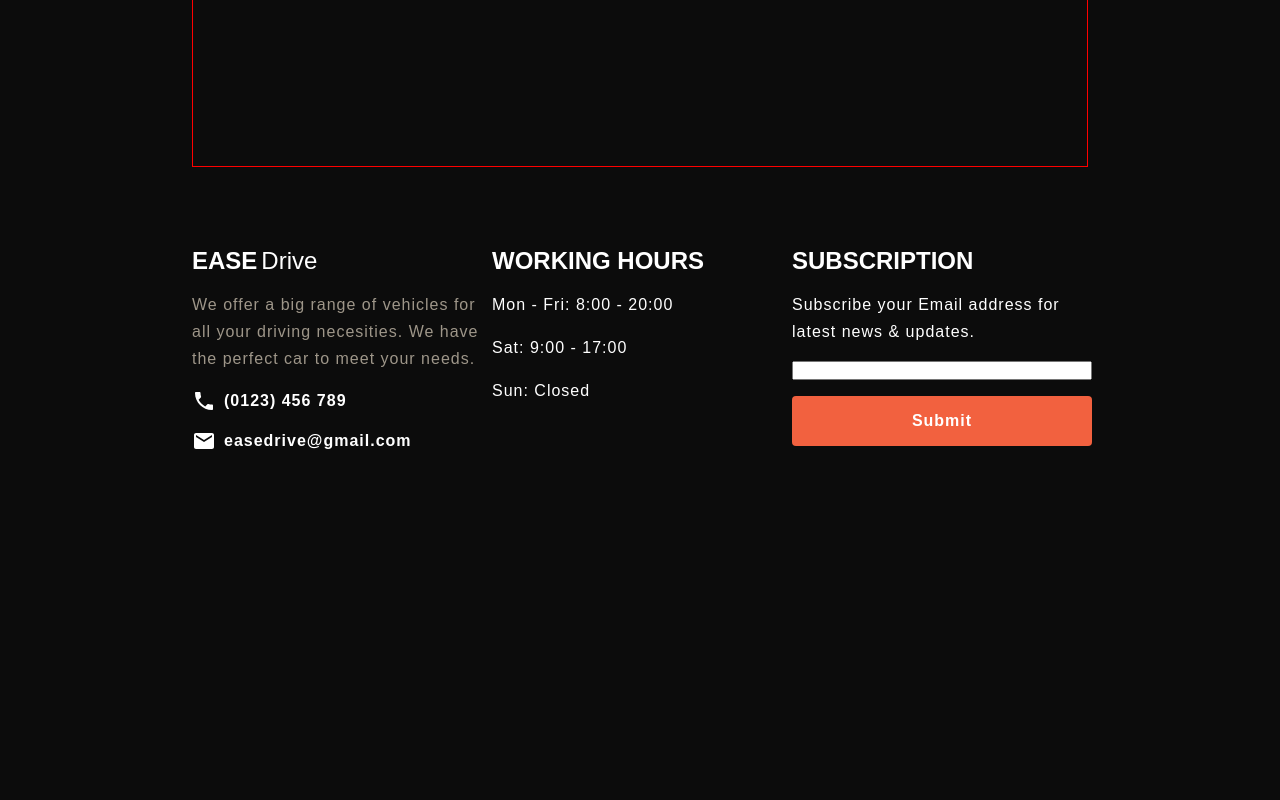
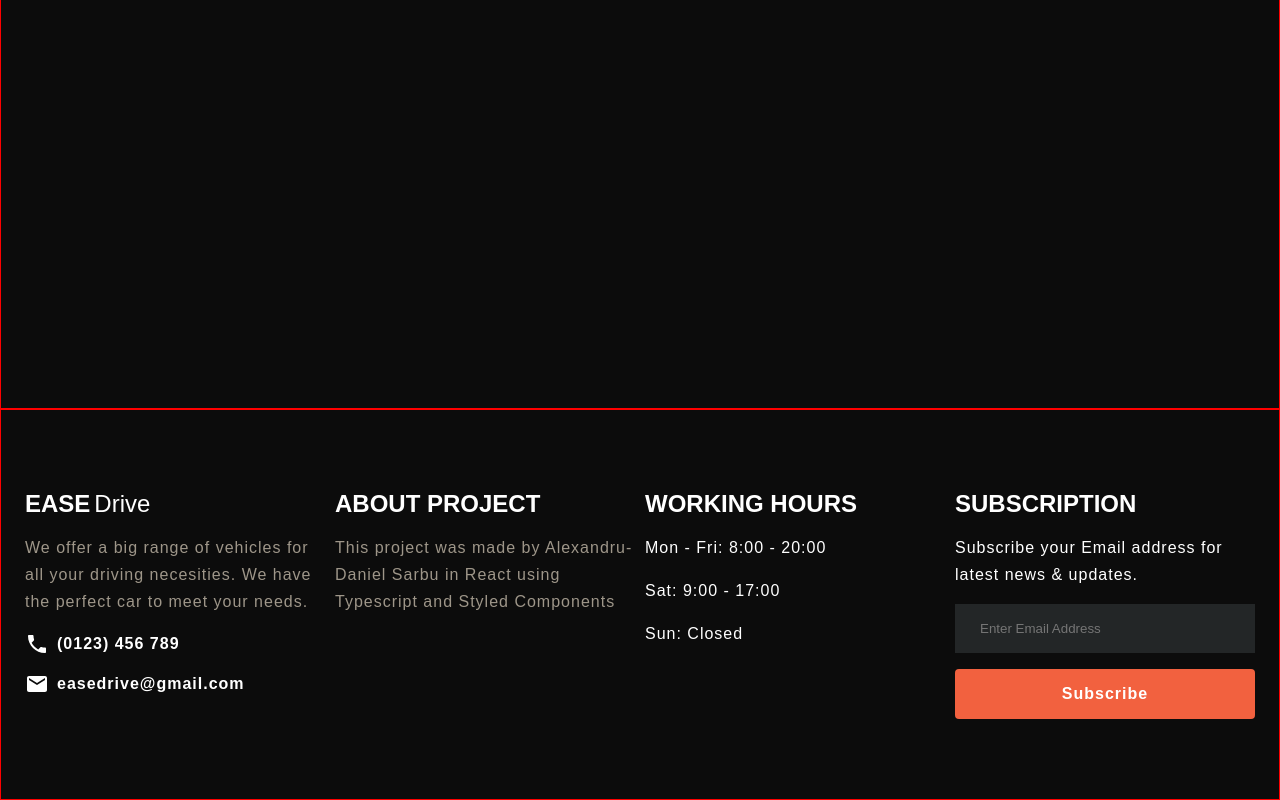
Before and after one commit to Xaphan64/DriveEase, a React (Create React App) app: page / in a window 1280 px wide. Shown: the part 453-1253 px from the top of the page. Before the commit the page ends 986 px from the top, so only its background shows below. Built offline with nearby package versions, Linux system fonts and the light colour scheme.

Commit message:
added footer subscription form functionality

```diff
--- a/src/components/GlobalStyles.ts
+++ b/src/components/GlobalStyles.ts
@@ -6,11 +6,26 @@ const GlobalStyles = createGlobalStyle`
     padding: 0;
     box-sizing:border-box;
     font-family: Poppins,sans-serif;
+
+    /* Firefox */
+    scrollbar-width: thin;
+    scrollbar-color: #f2613f transparent;
+
+    /* Chrome, Edge & Safari */
+    ::-webkit-scrollbar-track {
+    background-color: transparent;
+    }
+
+    ::-webkit-scrollbar-thumb {
+    border-radius: 20px;
+    border: 3px solid #f2613f;
+    }
 }
 
 body {
     color: #ffffff;
     background-color: #0C0C0C;
+
 
     //color for buttons: F2613F
 }
--- /dev/null
+++ b/src/components/atoms/Input/Input.style.ts
@@ -0,0 +1,18 @@
+import styled from "styled-components";
+import CustomInput from "./Input";
+
+export const StyledInput = styled(CustomInput)`
+  padding: 16px 24px;
+  background-color: #232627;
+  color: #ffffff;
+  border: 1px solid #232627;
+
+  &:focus {
+    outline: none;
+    border: 1px solid #f2613f;
+  }
+
+  &::placeholder {
+    text-transform: capitalize;
+  }
+`;
--- /dev/null
+++ b/src/components/atoms/Input/Input.tsx
@@ -0,0 +1,49 @@
+// ASSETS
+
+// STYLES
+
+// LIBRARIES
+
+// MISC
+
+// COMPONENTS
+
+// CONFIGURATION
+interface InputProps {
+  type: string;
+  name: string;
+  placeholder: string;
+  onChange: (event: React.ChangeEvent<HTMLInputElement>) => void;
+  defaultValue?: string;
+  value?: string;
+  className?: string;
+  required?: boolean;
+}
+
+const CustomInput = (props: InputProps) => {
+  // PROPERTIES
+
+  // API REQUESTS
+
+  // LIBRARY CONSTANTS
+
+  // STATE CONSTANTS
+
+  // LIFE CYCLE
+
+  // EVENT HANDLERS
+  return (
+    <input
+      type={props.type}
+      name={props.name}
+      placeholder={props.placeholder}
+      onChange={props.onChange}
+      defaultValue={props.defaultValue}
+      value={props.value}
+      className={props.className}
+      required={props.required}
+    />
+  );
+};
+
+export default CustomInput;
--- /dev/null
+++ b/src/components/hooks/useForm.ts
@@ -0,0 +1,24 @@
+import { useState } from "react";
+
+export const useForm = (initialState: Record<string, any> = {}) => {
+  const [inputValues, setInputValues] = useState(initialState);
+
+  const resetForm = () => {
+    setInputValues(initialState);
+  };
+
+  const handleInputChange = (event: React.ChangeEvent<HTMLInputElement>) => {
+    const { name, value } = event.target;
+
+    setInputValues({
+      ...inputValues,
+      [name]: value,
+    });
+  };
+
+  return {
+    inputValues,
+    handleInputChange,
+    resetForm,
+  };
+};
--- a/src/components/layout/Footer/Footer.style.ts
+++ b/src/components/layout/Footer/Footer.style.ts
@@ -35,3 +35,9 @@ export const StyledFooterContact = styled.div`
   gap: 8px;
   align-items: center;
 `;
+
+export const StyledFooterForm = styled.form`
+  display: flex;
+  flex-direction: column;
+  gap: 16px;
+`;
--- a/src/components/layout/Footer/Footer.tsx
+++ b/src/components/layout/Footer/Footer.tsx
@@ -4,8 +4,11 @@ import EmailIcon from "@mui/icons-material/Email";
 
 // STYLES
 import { StyledContainer } from "../Layout/Layout.style";
-import { StyledFooterContact, StyledFooterItem, StyledFooterText, StyledFooterTitle } from "./Footer.style";
+import { StyledFooterContact, StyledFooterForm, StyledFooterItem } from "./Footer.style";
+import { StyledFooterText, StyledFooterTitle } from "./Footer.style";
 import { OrangeButton } from "../../atoms/Button/Button.style";
+import { StyledInput } from "../../atoms/Input/Input.style";
+import { useForm } from "../../hooks/useForm";
 
 // LIBRARIES
 
@@ -29,6 +32,9 @@ const Footer = () => {
   // LIBRARY CONSTANTS
 
   // STATE CONSTANTS
+  const { inputValues, handleInputChange, resetForm } = useForm({
+    subscription: "",
+  });
 
   // LIFE CYCLE
 
@@ -36,11 +42,13 @@ const Footer = () => {
   const handleSubscription = (event: React.FormEvent) => {
     event.preventDefault();
 
-    console.log("subscribed");
+    console.log("The", inputValues.subscription, "was subscribed to the newsletter");
+
+    resetForm();
   };
 
   return (
-    <StyledContainer $padding="80px 0" $alignItems="flex-start">
+    <StyledContainer $padding="80px 24px" $alignItems="flex-start">
       <StyledFooterItem>
         <StyledFooterTitle>
           EASE
@@ -65,6 +73,14 @@ const Footer = () => {
       </StyledFooterItem>
 
       <StyledFooterItem>
+        <StyledFooterTitle $textTransform="uppercase">about project</StyledFooterTitle>
+
+        <StyledFooterText color="#9e9689">
+          This project was made by Alexandru-Daniel Sarbu in React using Typescript and Styled Components
+        </StyledFooterText>
+      </StyledFooterItem>
+
+      <StyledFooterItem>
         <StyledFooterTitle $textTransform="uppercase">working hours</StyledFooterTitle>
 
         <StyledFooterText>Mon - Fri: 8:00 - 20:00</StyledFooterText>
@@ -79,11 +95,20 @@ const Footer = () => {
 
         <StyledFooterText>Subscribe your Email address for latest news & updates.</StyledFooterText>
 
-        <input />
+        <StyledFooterForm>
+          <StyledInput
+            type="email"
+            name="subscription"
+            value={inputValues.subscription}
+            placeholder="enter email address"
+            onChange={handleInputChange}
+            required
+          />
 
-        <OrangeButton type="submit" onClick={handleSubscription}>
-          submit
-        </OrangeButton>
+          <OrangeButton type="submit" onClick={handleSubscription}>
+            subscribe
+          </OrangeButton>
+        </StyledFooterForm>
       </StyledFooterItem>
     </StyledContainer>
   );
--- a/src/components/layout/Header/Header.tsx
+++ b/src/components/layout/Header/Header.tsx
@@ -1,5 +1,6 @@
 // ASSETS
 import car from "../../assets/car.png";
+import MenuIcon from "@mui/icons-material/Menu";
 
 // STYLES
 import { NavButton, OrangeButton } from "../../atoms/Button/Button.style";
@@ -7,6 +8,7 @@ import { StyledContainer } from "../Layout/Layout.style";
 import { StyledButtonContainer, StyledLogo, StyledLogoText } from "./Header.style";
 
 // LIBRARIES
+import { useState } from "react";
 import { useNavigate } from "react-router-dom";
 
 // MISC
@@ -17,6 +19,7 @@ import { useNavigate } from "react-router-dom";
 export interface HeaderProps {
   $padding?: string;
   $alignItems?: string;
+  height?: string;
 }
 
 const Header = () => {
@@ -26,9 +29,12 @@ const Header = () => {
 
   // LIBRARY CONSTANTS
   const navigate = useNavigate();
+  const isMobile = window.matchMedia("(max-width: 992px)")?.matches;
 
   // STATE CONSTANTS
+  const [showNavbar, setShowNavbar] = useState(false);
 
+  console.log(showNavbar);
   // LIFE CYCLE
 
   // EVENT HANDLERS
@@ -77,6 +83,10 @@ const Header = () => {
         <OrangeButton type="button" onClick={() => navigate("/register")}>
           register
         </OrangeButton>
+
+        <NavButton type="button" onClick={() => setShowNavbar((prev) => !prev)}>
+          <MenuIcon />
+        </NavButton>
       </StyledButtonContainer>
     </StyledContainer>
   );
--- a/src/components/layout/Layout/Layout.style.ts
+++ b/src/components/layout/Layout/Layout.style.ts
@@ -6,14 +6,8 @@ export const StyledLayout = styled.div`
   flex-direction: column;
   width: 100%;
   align-items: center;
-`;
 
-export const StyledOutlet = styled.div`
-  display: flex;
-  width: 70%;
-  height: 60vh;
-
-  border: 1px solid red;
+  /* border: 1px solid blue; */
 `;
 
 export const StyledContainer = styled.div<HeaderProps>`
@@ -22,5 +16,12 @@ export const StyledContainer = styled.div<HeaderProps>`
   align-items: ${(props) => props.$alignItems};
   justify-content: space-between;
   padding: ${(props) => props.$padding};
-  width: 70%;
+  height: ${(props) => props.height};
+  width: 1350px;
+
+  border: 1px solid red;
+
+  @media screen and (max-width: 1350px) {
+    width: 100%;
+  }
 `;
--- a/src/components/layout/Layout/Layout.tsx
+++ b/src/components/layout/Layout/Layout.tsx
@@ -1,16 +1,16 @@
 // ASSETS
 
 // STYLES
-import { Outlet } from "react-router-dom";
-import { StyledLayout, StyledOutlet } from "./Layout.style";
-import Header from "../Header/Header";
-import Footer from "../Footer/Footer";
+import { StyledContainer, StyledLayout } from "./Layout.style";
 
 // LIBRARIES
+import { Outlet } from "react-router-dom";
 
 // MISC
 
 // COMPONENTS
+import Footer from "../Footer/Footer";
+import Header from "../Header/Header";
 
 // CONFIGURATION
 const Layout = () => {
@@ -29,9 +29,9 @@ const Layout = () => {
     <StyledLayout>
       <Header />
 
-      <StyledOutlet>
+      <StyledContainer height="90vh">
         <Outlet />
-      </StyledOutlet>
+      </StyledContainer>
 
       <Footer />
     </StyledLayout>
```
